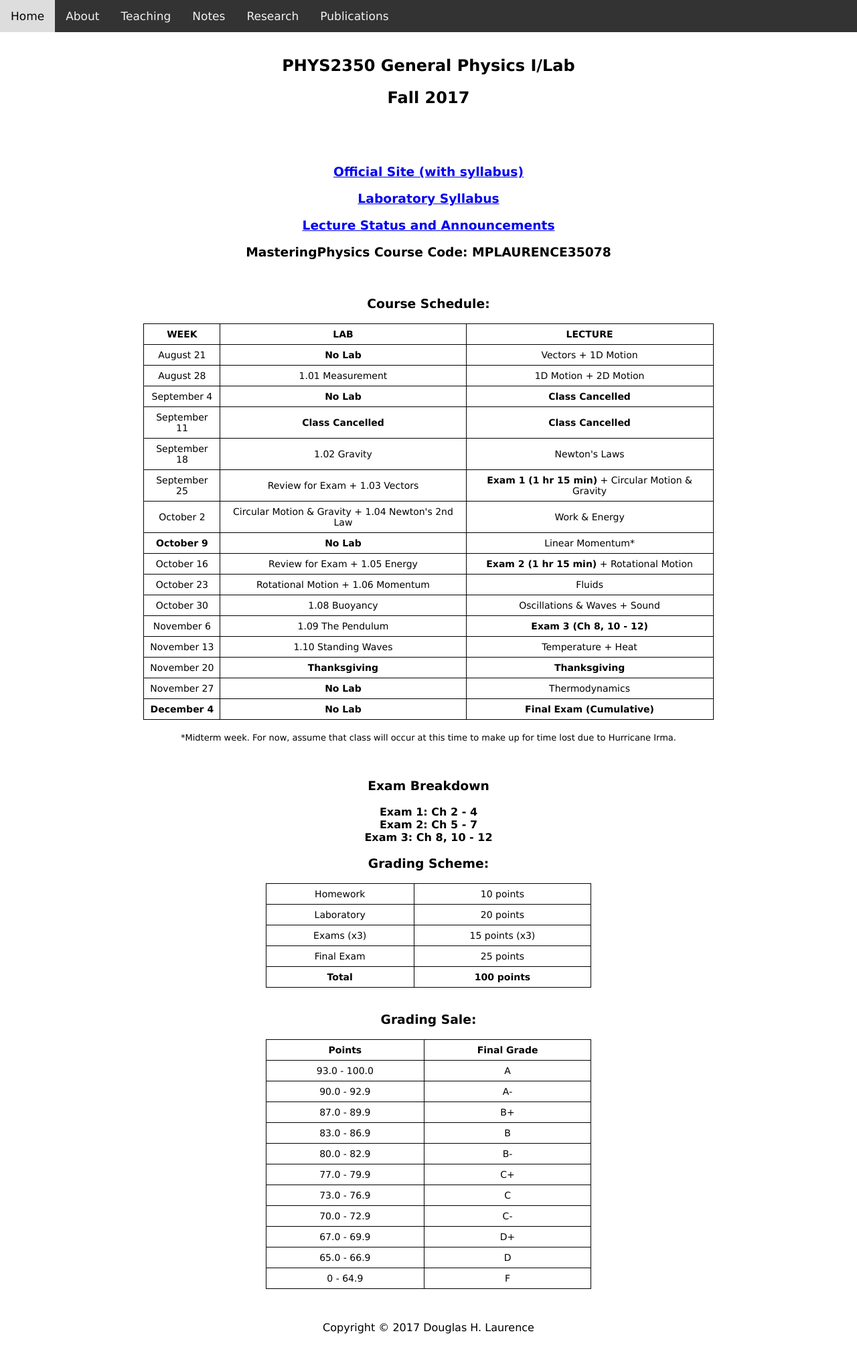
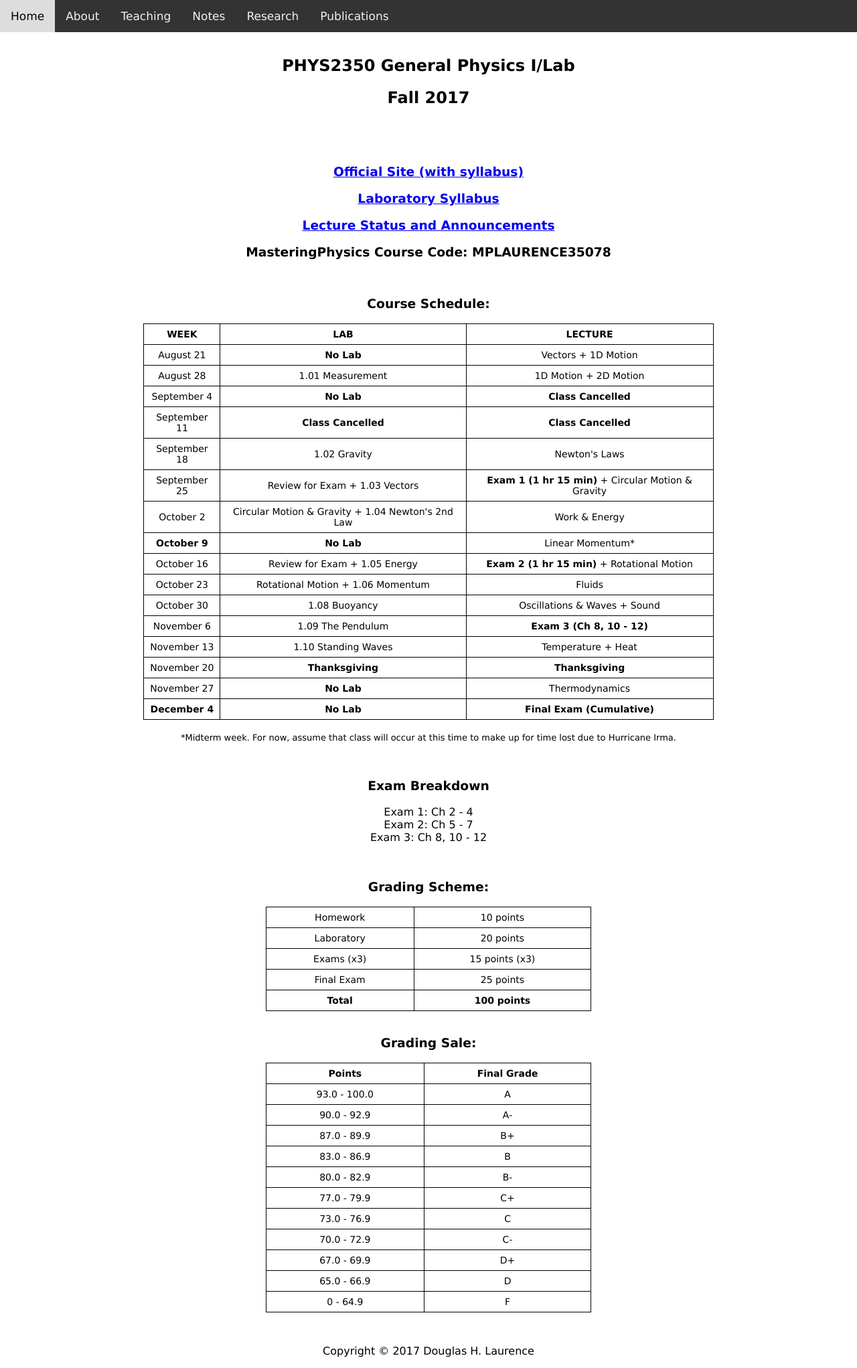
Before and after one commit to dhlaurence/dhlaurence.github.io, a Jekyll site: the page built from teaching/phys2350fall17.html, in a window 1280 px wide. Shown: the whole page at 67% size. Built offline with Jekyll 4.4.1, drawn with Linux system fonts in a browser that asks for light colours; before the commit the page ends 2008 px from its top, so only the background shows below that.

Commit message:
Update phys2350fall17.html

```diff
--- a/teaching/phys2350fall17.html
+++ b/teaching/phys2350fall17.html
@@ -140,14 +140,14 @@ title: PHYS2350Fall2017
   </h3>
 
   <p>
-    <b>
       <center>
         Exam 1: Ch 2 - 4 <br>
         Exam 2: Ch 5 - 7 <br>
         Exam 3: Ch 8, 10 - 12
       </center>
-    </b>
   </p>
+
+  <br>
 
   <h3>
     <center>Grading Scheme:</center>
```
